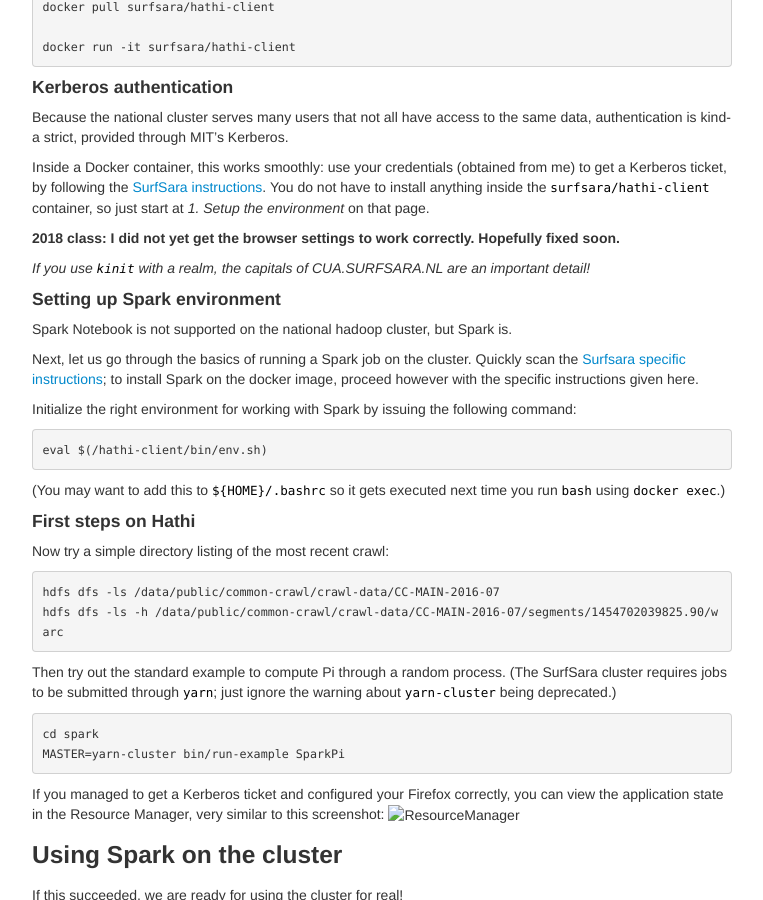
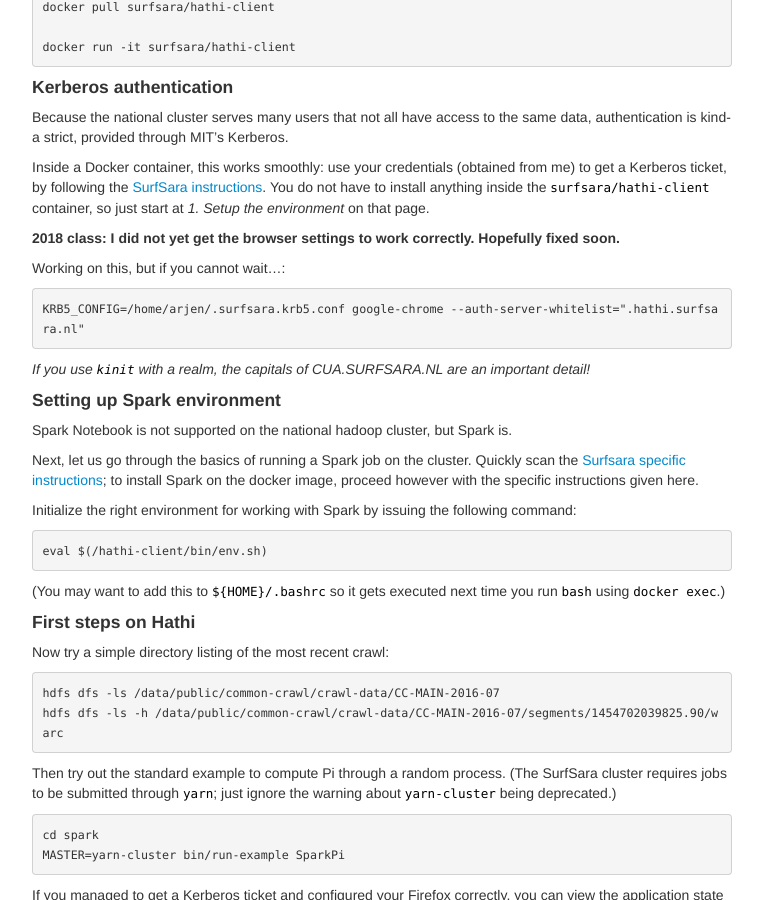
Before and after one commit to Thelukepet/course, a Jekyll site: the page built from assignments/P-commoncrawl.md, in a window 1280 px wide and 900 px high, scrolled down 626 px. Shown: the whole window, without its empty margins (258-1021 px from the left). Built offline with Jekyll 4.4.1, drawn with Linux system fonts in a browser that asks for light colours.

Commit message:
little mor browser stuff

````diff
--- a/assignments/P-commoncrawl.md
+++ b/assignments/P-commoncrawl.md
@@ -53,6 +53,12 @@
 so just start at _1. Setup the environment_ on that page.
 
 __2018 class: I did not yet get the browser settings to work correctly. Hopefully fixed soon.__
+
+Working on this, but if you cannot wait...:
+
+```
+KRB5_CONFIG=/home/arjen/.surfsara.krb5.conf google-chrome --auth-server-whitelist=".hathi.surfsara.nl"
+```
 
 <!--
 To authenticate through Kerberos _on a Linux or Windows machine_ **outside** the Docker image,
````
